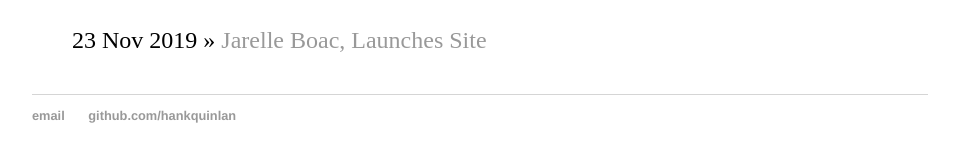
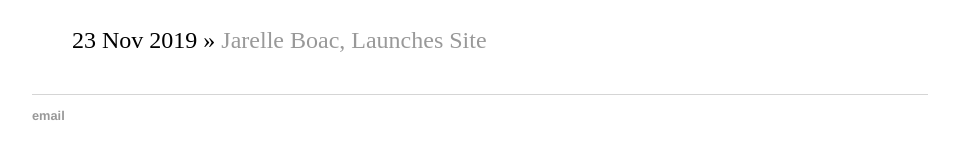
Before and after one commit to jarelle22/jarelleboac.github.io, a Jekyll site: the page built from blog/index.html, in a window 1280 px wide. Shown: the part 170-332 px from the top of the page, without its empty margins (160-1119 px from the left). Built offline with Jekyll 4.4.1, drawn with Linux system fonts in a browser that asks for light colours.

Commit message:
Update default.html

```diff
--- a/_layouts/default.html
+++ b/_layouts/default.html
@@ -21,8 +21,7 @@
 			</div><!-- /.container -->
 			<footer>
 	    		<ul>
-	        		<li><a href="mailto:hankquinlanhub@gmail.com">email</a></li>
-	        		<li><a href="https://github.com/hankquinlan">github.com/hankquinlan</a></li>
+	        		<li><a href="mailto:jarellefboac@gmail.com">email</a></li>
 				</ul>
 			</footer>
 		</body>
```
